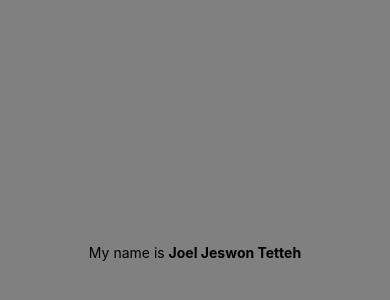
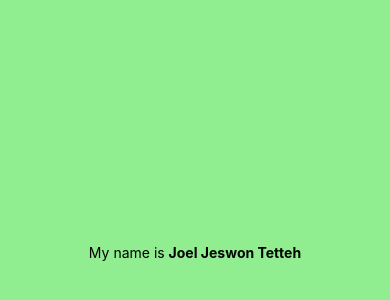
Before and after one commit to jeswon-tetteh/JoelApp, a React Native app in the folder JoelApp/: screen / in a window 390 px wide. Shown: the part 170-470 px from the top of the page. Built offline with nearby package versions, Linux system fonts and the light colour scheme.

Commit message:
Changed background color to light green

```diff
--- a/JoelApp/App.js
+++ b/JoelApp/App.js
@@ -16,7 +16,7 @@ export default function App() {
 const styles = StyleSheet.create({
   container: {
     flex: 1,
-    backgroundColor: "#808080",
+        backgroundColor: "#90EE90",
     alignItems: "center",
     justifyContent: "center",
   },
```
